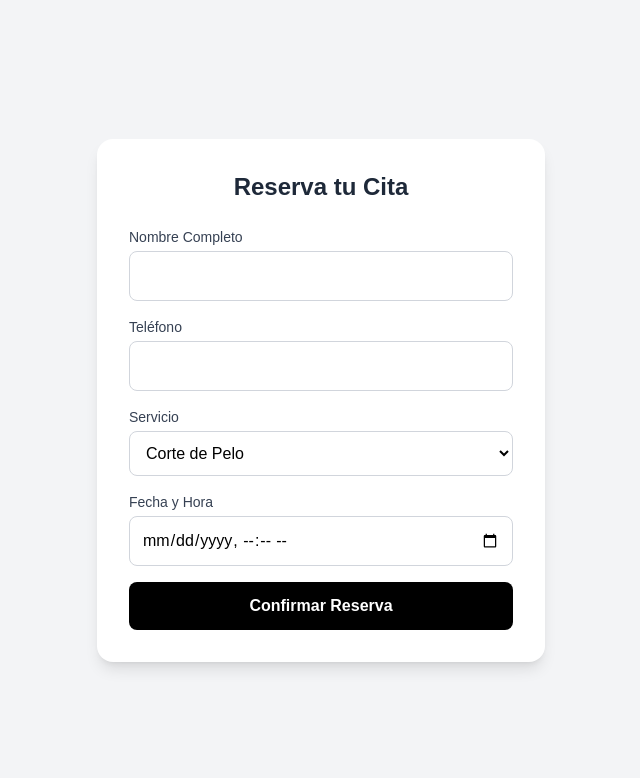
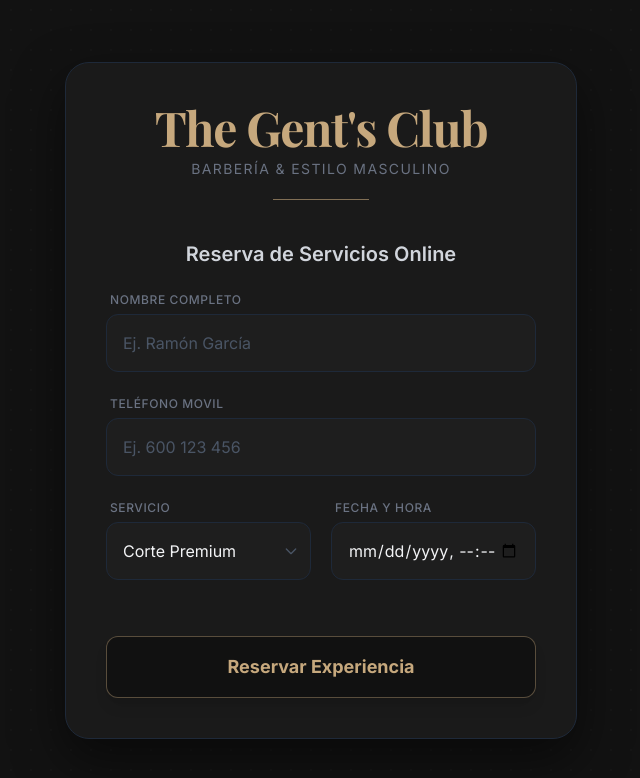
Before and after one commit to jdh100704/barberia-app, a Next.js app: page / in a window 1280 px wide. Shown: the top 778 px of the page, without its empty margins (319-959 px from the left). Built offline with nearby package versions, Linux system fonts and the light colour scheme; no server answers.

Commit message:
Renovación estética premium de la barbería

```diff
--- a/app/layout.tsx
+++ b/app/layout.tsx
@@ -1,29 +1,23 @@
-import type { Metadata } from "next";
-import { Geist, Geist_Mono } from "next/font/google";
-import "./globals.css";
+import './globals.css'
+import { Inter } from 'next/font/google'
 
-const geistSans = Geist({
-  variable: "--font-geist-sans",
-  subsets: ["latin"],
-});
+const inter = Inter({ subsets: ['latin'] })
 
-const geistMono = Geist_Mono({
-  variable: "--font-geist-mono",
-  subsets: ["latin"],
-});
+export const metadata = {
+  title: 'Barbería Premium | Reserva tu Cita',
+  description: 'Sistema de reservas online para la mejor experiencia de barbería.',
+}
 
-export const metadata: Metadata = {
-  title: "Create Next App",
-  description: "Generated by create next app",
-};
-
-export default function RootLayout({ children }: LayoutProps<"/">) {
+export default function RootLayout({ children }) {
   return (
-    <html
-      lang="en"
-      className={`${geistSans.variable} ${geistMono.variable} h-full antialiased`}
-    >
-      <body className="min-h-full flex flex-col">{children}</body>
+    <html lang="es">
+      {/* Importamos Playfair Display para títulos */}
+      <head>
+        <link href="https://fonts.googleapis.com/css2?family=Playfair+Display:wght@700&display=swap" rel="stylesheet" />
+      </head>
+      <body className={`${inter.className} bg-[#121212] text-gray-200`}>
+        {children}
+      </body>
     </html>
-  );
+  )
 }
--- a/app/page.js
+++ b/app/page.js
@@ -6,15 +6,15 @@ export default function Home() {
   const [formData, setFormData] = useState({
     nombre_cliente: '',
     telefono: '',
-    servicio: 'Corte de Pelo',
+    servicio: 'Corte Premium',
     fecha_hora: ''
   })
   const [cargando, setCargando] = useState(false)
   const [mensajeCompleto, setMensajeCompleto] = useState(false)
   const [datosReserva, setDatosReserva] = useState(null)
 
-  // Número de WhatsApp de la barbería (incluye el prefijo del país, ej: 34 para España)
-  const TELEFONO_BARBERIA = '34644616651'
+  // Cambia esto por tu número real para probarlo
+  const TELEFONO_BARBERIA = '34600000000'
 
   const handleChange = (e) => {
     setFormData({ ...formData, [e.target.name]: e.target.value })
@@ -23,7 +23,6 @@ export default function Home() {
   const handleSubmit = async (e) => {
     e.preventDefault()
     setCargando(true)
-
     const { data, error } = await supabase
       .from('citas')
       .insert([formData])
@@ -37,7 +36,6 @@ export default function Home() {
     setCargando(false)
   }
 
-  // Crear el mensaje de WhatsApp codificado para URL
   const obtenerLinkWhatsApp = () => {
     if (!datosReserva) return ''
     const fechaFormateada = new Date(datosReserva.fecha_hora).toLocaleString()
@@ -45,25 +43,42 @@ export default function Home() {
     return `https://wa.me/${TELEFONO_BARBERIA}?text=${texto}`
   }
 
+  // Clases compartidas para los inputs
+  const inputClasses = "w-full p-4 bg-[#1e1e1e] border border-gray-800 rounded-xl focus:ring-2 focus:ring-[#c6a87d] focus:border-[#c6a87d] outline-none text-gray-100 placeholder-gray-600 transition duration-150"
+
   return (
-    <main className="min-h-screen bg-gray-100 flex items-center justify-center p-4">
-      <div className="bg-white p-6 sm:p-8 rounded-2xl shadow-lg max-w-md w-full text-black">
-        <h1 className="text-2xl font-bold text-center mb-6 text-gray-800">
-          Reserva tu Cita
+    <main className="min-h-screen bg-[#121212] flex items-center justify-center p-4 relative overflow-hidden">
+      {/* Fondo decorativo sutil (un degradado radial) */}
+      <div className="absolute inset-0 bg-[radial-gradient(#1e1e1e_1px,transparent_1px)] [background-size:20px_20px] opacity-30"></div>
+
+      <div className="bg-[#1a1a1a] p-8 sm:p-10 rounded-3xl shadow-[0_20px_50px_rgba(0,0,0,0.5)] max-w-lg w-full text-gray-200 border border-gray-800 relative z-10 transition-all duration-300">
+
+        {/* Cabecera Premium */}
+        <div className="text-center mb-10">
+          <h1 className="font-['Playfair_Display'] text-4xl sm:text-5xl font-bold text-[#c6a87d] tracking-tight">
+            The Gent's Club
           </h1>
+          <p className="text-gray-500 mt-2 text-sm tracking-widest uppercase">
+            Barbería & Estilo Masculino
+          </p>
+          <div className="w-24 h-px bg-[#c6a87d] mx-auto mt-5 opacity-60"></div>
+        </div>
 
         {mensajeCompleto ? (
-          <div className="text-center space-y-4">
-            <div className="bg-green-100 text-green-800 p-4 rounded-xl">
-              <p className="font-bold text-lg">¡Cita registrada con éxito!</p>
-              <p className="text-sm mt-1">Para asegurar tu lugar, confirma tu reserva enviando un mensaje por WhatsApp.</p>
+          <div className="text-center space-y-6">
+            <div className="bg-[#1e1e1e] border border-emerald-900 text-emerald-300 p-6 rounded-2xl shadow-inner">
+              <p className="font-bold text-xl">¡Cita agendada, Caballero!</p>
+              <p className="text-sm mt-2 text-emerald-400/80">
+                Su reserva para <span className="text-emerald-200">{datosReserva.servicio}</span> ha sido registrada.
+                Para garantizar su lugar, por favor confirme por WhatsApp.
+              </p>
             </div>
 
             <a
               href={obtenerLinkWhatsApp()}
               target="_blank"
               rel="noopener noreferrer"
-              className="w-full inline-flex items-center justify-center gap-2 bg-emerald-600 text-white font-bold py-3 px-4 rounded-xl hover:bg-emerald-700 transition duration-200"
+              className="w-full inline-flex items-center justify-center gap-2.5 bg-[#c6a87d] text-[#121212] font-bold py-4 px-6 rounded-xl hover:bg-[#b5966c] transition duration-200 transform hover:scale-[1.02] shadow-lg text-lg"
             >
               <span>💬 Confirmar por WhatsApp</span>
             </a>
@@ -71,71 +86,85 @@ export default function Home() {
             <button
               onClick={() => {
                 setMensajeCompleto(false)
-                setFormData({ nombre_cliente: '', telefono: '', servicio: 'Corte de Pelo', fecha_hora: '' })
+                setFormData({ nombre_cliente: '', telefono: '', servicio: 'Corte Premium', fecha_hora: '' })
               }}
-              className="text-sm text-gray-500 underline block mx-auto pt-2"
+              className="text-sm text-gray-600 hover:text-gray-400 underline block mx-auto pt-3 transition"
             >
               Agendar otra cita
             </button>
           </div>
         ) : (
-          <form onSubmit={handleSubmit} className="space-y-4">
+          <form onSubmit={handleSubmit} className="space-y-6">
+            <h2 className="text-xl font-semibold text-gray-300 mb-6 text-center">
+              Reserva de Servicios Online
+            </h2>
+
             <div>
-              <label className="block text-sm font-medium text-gray-700 mb-1">Nombre Completo</label>
+              <label className="block text-xs font-medium text-gray-500 uppercase tracking-wider mb-1.5 ml-1">Nombre Completo</label>
               <input
                 type="text"
                 name="nombre_cliente"
                 required
+                placeholder="Ej. Ramón García"
                 value={formData.nombre_cliente}
                 onChange={handleChange}
-                className="w-full p-3 border border-gray-300 rounded-lg focus:ring-2 focus:ring-black outline-none"
+                className={inputClasses}
               />
             </div>
 
             <div>
-              <label className="block text-sm font-medium text-gray-700 mb-1">Teléfono</label>
+              <label className="block text-xs font-medium text-gray-500 uppercase tracking-wider mb-1.5 ml-1">Teléfono Movil</label>
               <input
                 type="tel"
                 name="telefono"
                 required
+                placeholder="Ej. 600 123 456"
                 value={formData.telefono}
                 onChange={handleChange}
-                className="w-full p-3 border border-gray-300 rounded-lg focus:ring-2 focus:ring-black outline-none"
+                className={inputClasses}
               />
             </div>
 
+            <div className="grid grid-cols-1 sm:grid-cols-2 gap-5">
               <div>
-              <label className="block text-sm font-medium text-gray-700 mb-1">Servicio</label>
+                <label className="block text-xs font-medium text-gray-500 uppercase tracking-wider mb-1.5 ml-1">Servicio</label>
+                <div className="relative">
                   <select
                     name="servicio"
                     value={formData.servicio}
                     onChange={handleChange}
-                className="w-full p-3 border border-gray-300 rounded-lg focus:ring-2 focus:ring-black outline-none bg-white"
+                    className={`${inputClasses} appearance-none pr-10`}
                   >
-                <option value="Corte de Pelo">Corte de Pelo</option>
-                <option value="Barba">Barba</option>
-                <option value="Corte + Barba">Corte + Barba</option>
+                    <option value="Corte Premium">Corte Premium</option>
+                    <option value="Arreglo de Barba">Arreglo de Barba</option>
+                    <option value="Ritual Completo">Ritual Completo</option>
                   </select>
+                  {/* Icono de flecha personalizado */}
+                  <div className="absolute inset-y-0 right-0 flex items-center px-3 pointer-events-none text-gray-600">
+                    <svg className="w-4 h-4" fill="none" stroke="currentColor" viewBox="0 0 24 24"><path strokeLinecap="round" strokeLinejoin="round" strokeWidth="2" d="M19 9l-7 7-7-7"></path></svg>
+                  </div>
+                </div>
               </div>
 
               <div>
-              <label className="block text-sm font-medium text-gray-700 mb-1">Fecha y Hora</label>
+                <label className="block text-xs font-medium text-gray-500 uppercase tracking-wider mb-1.5 ml-1">Fecha y Hora</label>
                 <input
                   type="datetime-local"
                   name="fecha_hora"
                   required
                   value={formData.fecha_hora}
                   onChange={handleChange}
-                className="w-full p-3 border border-gray-300 rounded-lg focus:ring-2 focus:ring-black outline-none"
+                  className={inputClasses}
                 />
+              </div>
             </div>
 
             <button
               type="submit"
               disabled={cargando}
-              className="w-full bg-black text-white font-semibold py-3 rounded-lg hover:bg-gray-800 transition duration-200"
+              className="w-full bg-[#111111] text-[#c6a87d] border border-[#c6a87d]/40 font-bold py-4 rounded-xl hover:bg-[#c6a87d] hover:text-[#121212] transition duration-300 transform hover:scale-[1.01] shadow-lg text-lg mt-8"
             >
-              {cargando ? 'Agendando...' : 'Confirmar Reserva'}
+              {cargando ? 'Registrando...' : 'Reservar Experiencia'}
             </button>
           </form>
         )}
```
Lines whose indentation alone changed are shown as unchanged.
